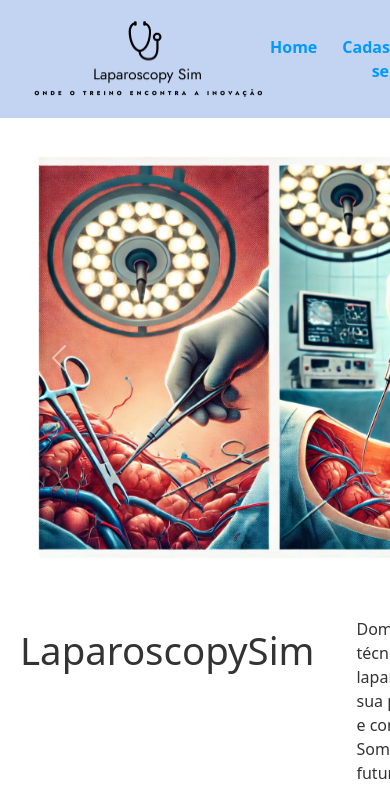
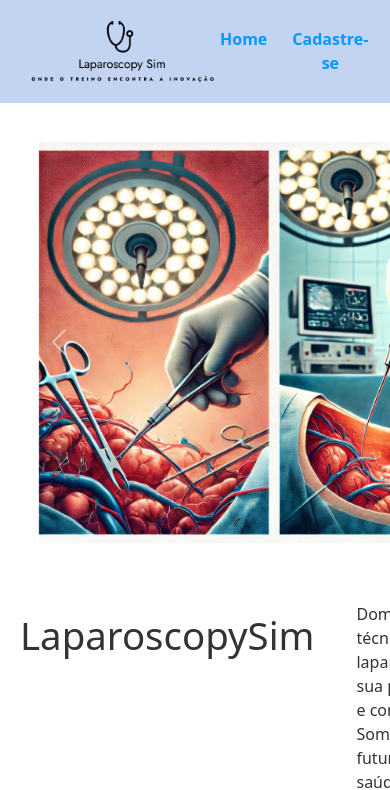
Before and after one commit to pbrnx/site-sprint-investidores, a React (Vite) app: page / in a window 390 px wide. Shown: the top 790 px of the page. Built offline with nearby package versions, Linux system fonts and the light colour scheme.

Commit message:
ajuste do header para 200px

```diff
--- a/src/components/header/Header.scss
+++ b/src/components/header/Header.scss
@@ -20,7 +20,7 @@ $button-bg-hover: #b4d2ff;  // Cor mais clara para o efeito de hover no botão
 
         .header-icon {
             img {
-                width: 250px; // Reduzi o tamanho para balancear visualmente com o botão
+                width: 200px; // Reduzi o tamanho para balancear visualmente com o botão
             }
         }
 
@@ -59,4 +59,9 @@ $button-bg-hover: #b4d2ff;  // Cor mais clara para o efeito de hover no botão
             }
         }
     }
+    @media (max-width:768px){
+            img {
+                width: 200px; // Reduzi o tamanho para balancear visualmente com o botão
+            }
+    }
 }
```
